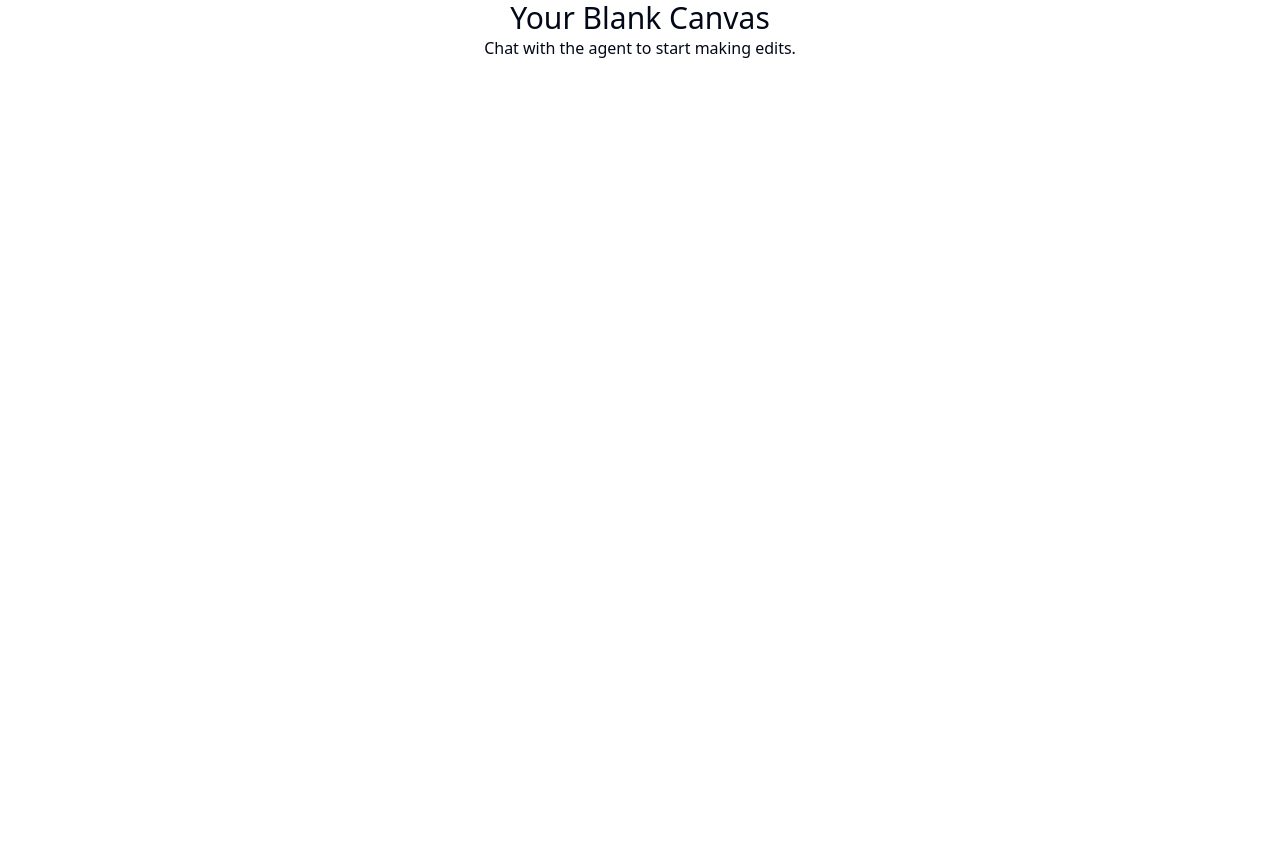
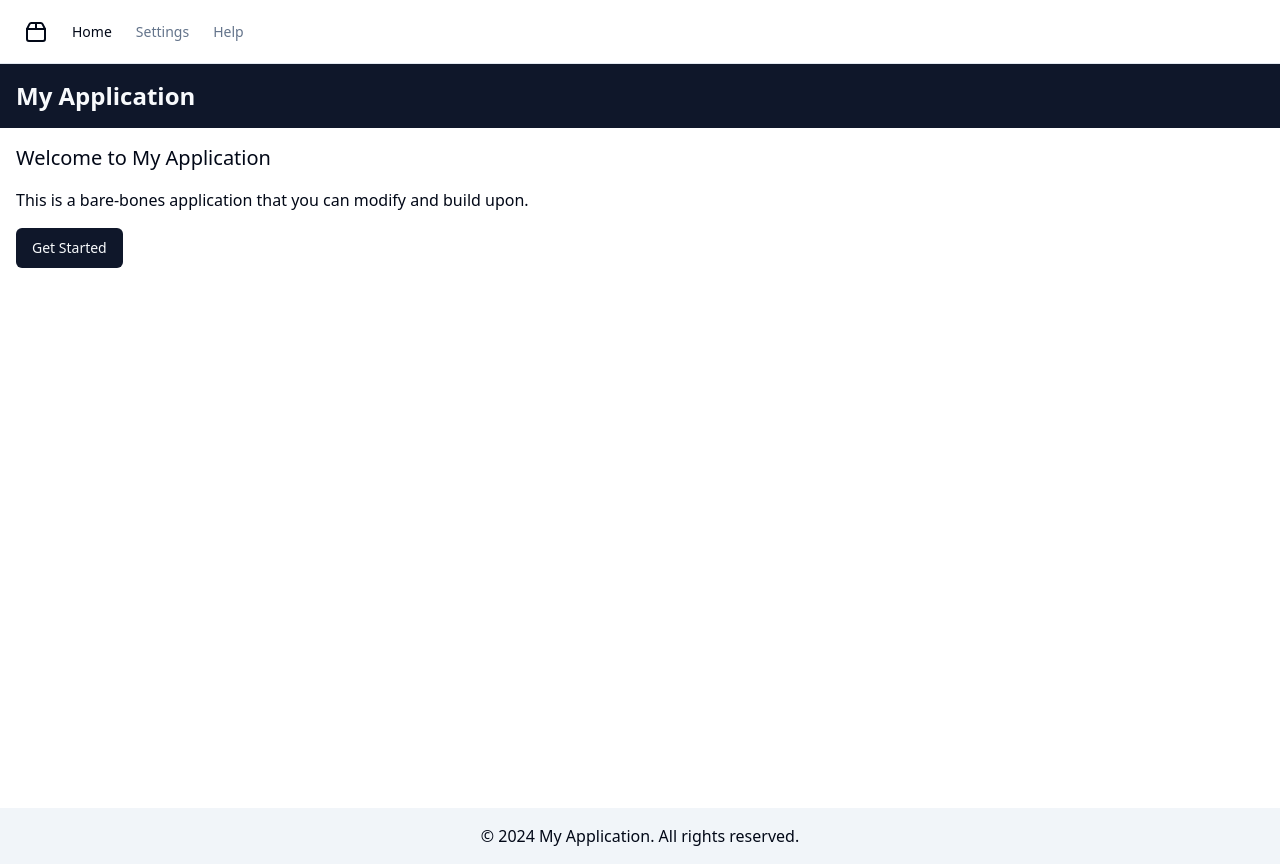
Before and after one commit to GPT-Engineer-App-Dev/modular-startup-haven, a React (Vite) app: page / in a window 1280 px wide. Before the commit the page ends 800 px from the top, so only its background shows below. Built offline with nearby package versions, Linux system fonts and the light colour scheme.

Commit message:
GPT Engineer Update [skip gpt_engineer]

```diff
--- a/src/App.jsx
+++ b/src/App.jsx
@@ -2,7 +2,7 @@ import { Toaster } from "@/components/ui/sonner";
 import { TooltipProvider } from "@/components/ui/tooltip";
 import { QueryClient, QueryClientProvider } from "@tanstack/react-query";
 import { Route, BrowserRouter as Router, Routes } from "react-router-dom";
-import Layout from "./layouts/clean"; // available: clean, navbar, sidebar
+import Layout from "./layouts/navbar"; // available: clean, navbar, sidebar
 import { navItems } from "./nav-items";
 
 const queryClient = new QueryClient();
--- a/src/nav-items.jsx
+++ b/src/nav-items.jsx
@@ -1,9 +1,6 @@
-import { Home } from "lucide-react";
+import { Home, Settings, HelpCircle } from "lucide-react";
 import Index from "./pages/Index.jsx";
 
-/**
- * Central place for defining the navigation items. Used for navigation components and routing.
- */
 export const navItems = [
   {
     title: "Home",
@@ -11,4 +8,16 @@ export const navItems = [
     icon: <Home className="h-4 w-4" />,
     page: <Index />,
   },
+  {
+    title: "Settings",
+    to: "/settings",
+    icon: <Settings className="h-4 w-4" />,
+    page: <div>Settings Page</div>,
+  },
+  {
+    title: "Help",
+    to: "/help",
+    icon: <HelpCircle className="h-4 w-4" />,
+    page: <div>Help Page</div>,
+  },
 ];
--- a/src/pages/Index.jsx
+++ b/src/pages/Index.jsx
@@ -1,12 +1,21 @@
-// Update this page (the content is just a fallback if you fail to update the page)
+import { Button } from "@/components/ui/button";
 
 const Index = () => {
   return (
-    <div className="flex justify-center items-center">
-      <div className="text-center">
-        <h1 className="text-3xl">Your Blank Canvas</h1>
-        <p>Chat with the agent to start making edits.</p>
-      </div>
+    <div className="flex flex-col min-h-screen">
+      <header className="bg-primary text-primary-foreground p-4">
+        <h1 className="text-2xl font-bold">My Application</h1>
+      </header>
+
+      <main className="flex-grow p-4">
+        <h2 className="text-xl mb-4">Welcome to My Application</h2>
+        <p className="mb-4">This is a bare-bones application that you can modify and build upon.</p>
+        <Button>Get Started</Button>
+      </main>
+
+      <footer className="bg-muted p-4 text-center">
+        <p>&copy; 2024 My Application. All rights reserved.</p>
+      </footer>
     </div>
   );
 };
```
